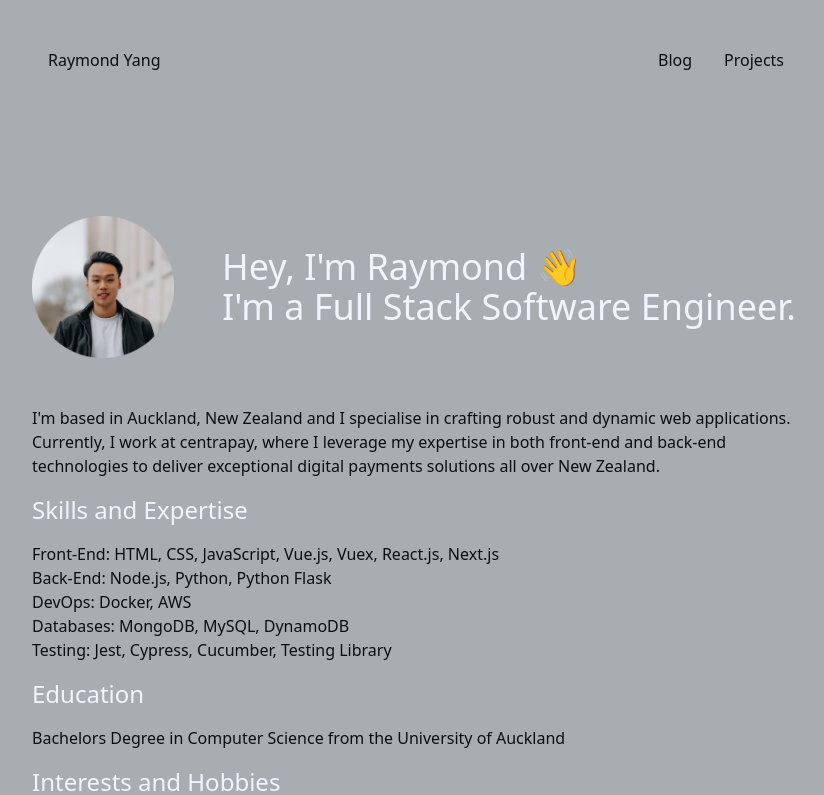
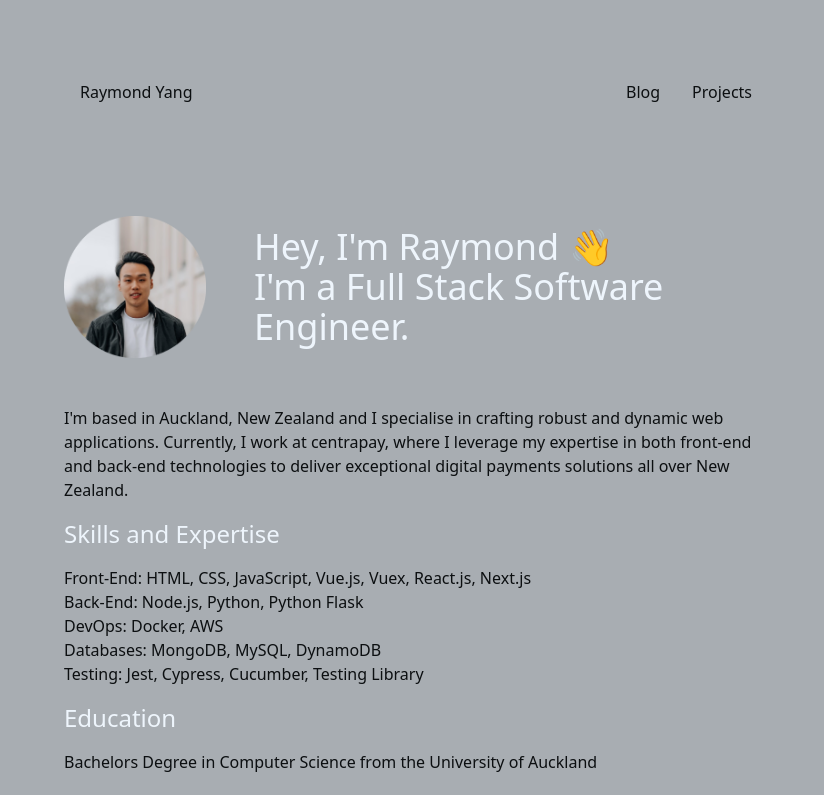
Before and after one commit to Ray2126/raymond-yang-portfolio, a Next.js app: page / in a window 1280 px wide. Shown: the top 795 px of the page, without its empty margins (224-1048 px from the left). Built offline with nearby package versions, Linux system fonts and the light colour scheme.

Commit message:
Add padding around main view

```diff
--- a/src/app/layout.js
+++ b/src/app/layout.js
@@ -10,9 +10,9 @@ export const metadata = {
 export default function RootLayout({ children }) {
   return (
     <html lang="en">
-      <body className="max-w-screen-md m-auto">
+      <body className="max-w-screen-md m-auto p-8">
         <Navbar />
-        <main className="mt-24">{children}</main>
+        <main className="mt-16">{children}</main>
         <Footer />
       </body>
     </html>
```
